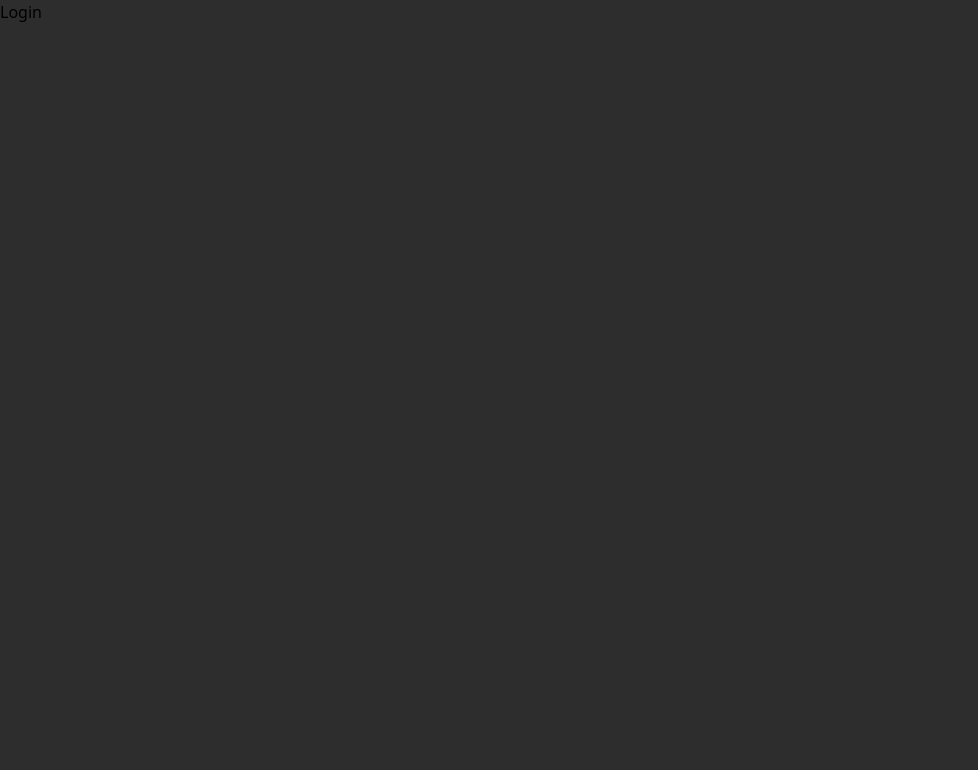
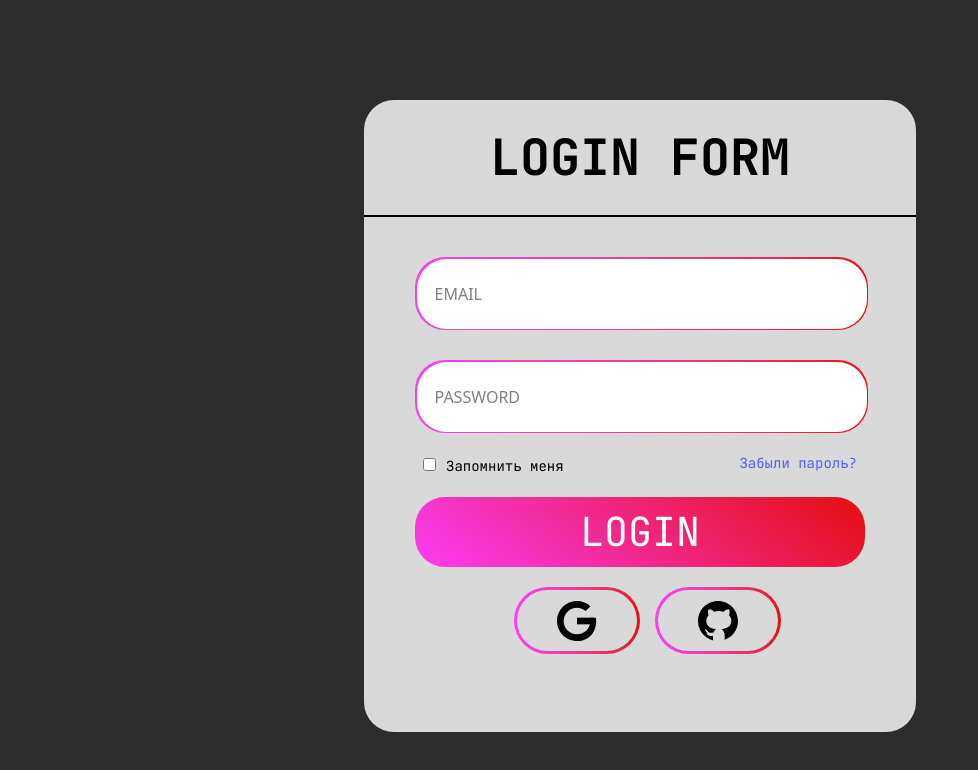
Before and after one commit to Andrei-Kharitonov/Algomentor-client, a React (Vite) app: page /login in a window 1280 px wide. Shown: the top 770 px of the page, without its empty margins (0-978 px from the left). Built offline with nearby package versions, Linux system fonts and the light colour scheme.

Commit message:
feat #6: Сделал форму логина

```diff
--- a/src/pages/Login.tsx
+++ b/src/pages/Login.tsx
@@ -1,6 +1,42 @@
+import styles from './styles/Login.module.css';
+import githublogo from '../assets/github.svg';
+import google from '../assets/google.svg';
+
 function Login() {
   return (
-    <div>Login</div>
+    <div className="mt-[100px] bg-[#D9D9D9] w-[552px] h-[632px] m-auto rounded-[30px]">
+      <div className={styles.formTitle + ' text-center pt-[20px] pb-[20px]'}>LOGIN FORM</div>
+      <hr style={{ border: '1px solid black' }} />
+      <div className="flex flex-col justify-between text-center max-w-[450px] m-auto">
+        <form className="" action="">
+          <div className="mt-[40px] inline-block p-[1.5px] rounded-[30px] bg-gradient-to-l from-[#e50f0f] to-[#fa3df4] outline-none">
+            <input type="text" id="first" name="first" required placeholder="EMAIL" className="bg-white border-none w-[450px] h-[70px] border rounded-[30px] pl-[18px]" />
+          </div>
+          <div className="mt-[30px] inline-block p-[1.5px] rounded-[30px] bg-gradient-to-l from-[#e50f0f] to-[#fa3df4] outline-none">
+            <input type="text" id="first" name="first" required placeholder="PASSWORD" className="bg-white border-none w-[450px] h-[70px] border rounded-[30px] pl-[18px]" />
+          </div>
+          <div className="flex justify-between mt-[20px] pl-2 pr-2">
+            <div>
+              <input type="checkbox" id="horns" name="horns" className="" />
+              <label className={styles.remember + ' ml-[10px]'} htmlFor="horns">Запомнить меня</label>
+            </div>
+            <a className={styles.forgot} href="">Забыли пароль?</a>
+          </div>
+
+          <button className={styles.buttonLogin + ' w-[450px] rounded-[30px] h-[70px] text-white mt-[20px]'}>LOGIN</button>
+          <div className="flex justify-center mt-[20px]">
+            <div className="inline-block p-[3px] rounded-[40px] bg-gradient-to-l from-[#e50f0f] to-[#fa3df4] outline-none ml-[15px]">
+              <div className="w-[120px] h-[61px] bg-[#D9D9D9] rounded-[40px] flex justify-center m-auto items-center"><a href=""><img className="" src={google}></img></a></div>
+            </div >
+            <div className="inline-block p-[3px] rounded-[40px] bg-gradient-to-l from-[#e50f0f] to-[#fa3df4] outline-none ml-[15px]">
+              <div className="w-[120px] h-[61px] bg-[#D9D9D9] rounded-[40px] flex justify-center m-auto items-center"><a href=""><img className="" src={githublogo}></img></a></div>
+            </div >
+          </div>
+        </form>
+
+      </div>
+
+    </div>
   );
 }
 
--- /dev/null
+++ b/src/pages/styles/Login.module.css
@@ -0,0 +1,22 @@
+.buttonLogin {
+  font-family: "JetBrains Mono", monospace;
+  font-size: 40px;
+  background: linear-gradient(40deg, #fa3df4, #e50f0f);
+}
+
+.forgot {
+  font-family: "JetBrains Mono", monospace;
+  color: #4e60ff;
+  font-size: 14px;
+}
+
+.remember {
+  font-family: "JetBrains Mono", monospace;
+  font-size: 14px;
+}
+
+.formTitle {
+  font-family: "JetBrains Mono", monospace;
+  font-size: 50px;
+  font-weight: bold;
+}
```
Also changed, not shown: src/assets/github.svg (added), src/assets/google.svg (added).
